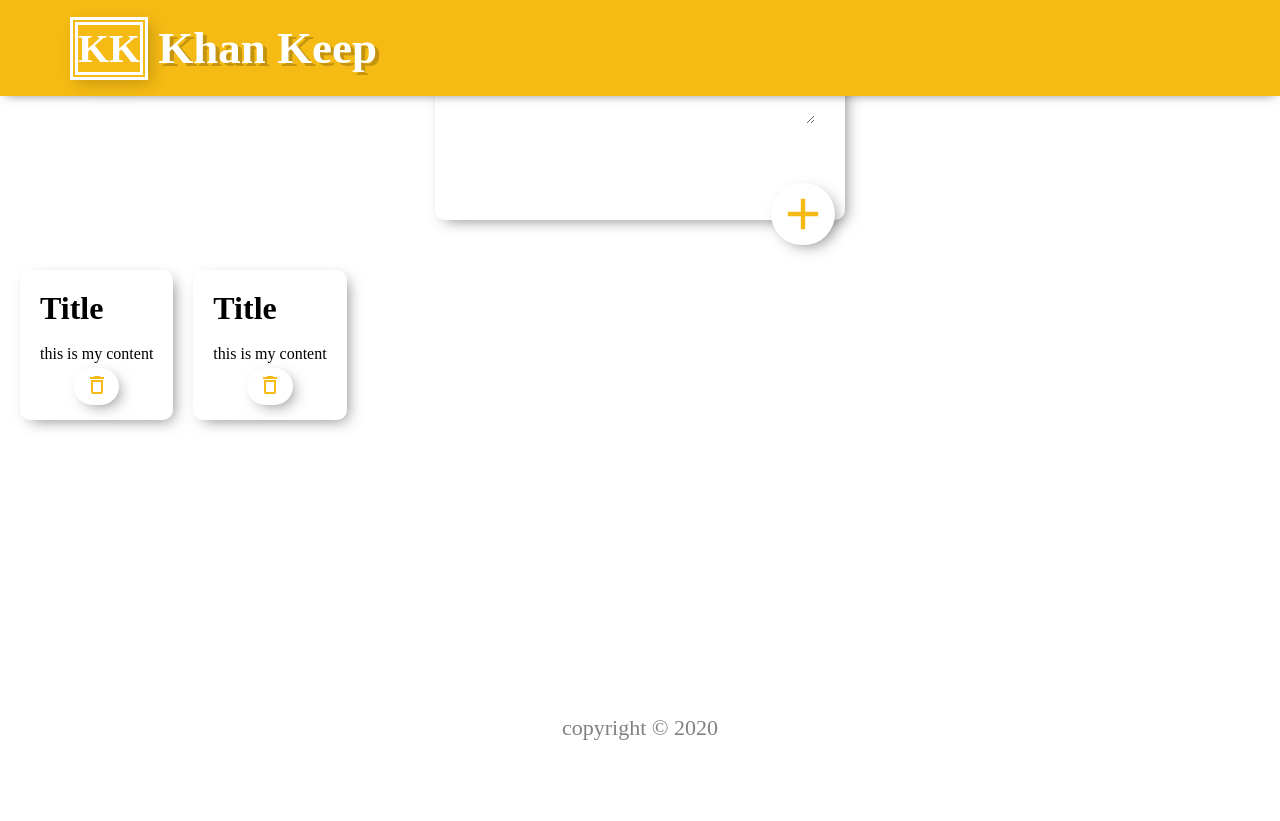
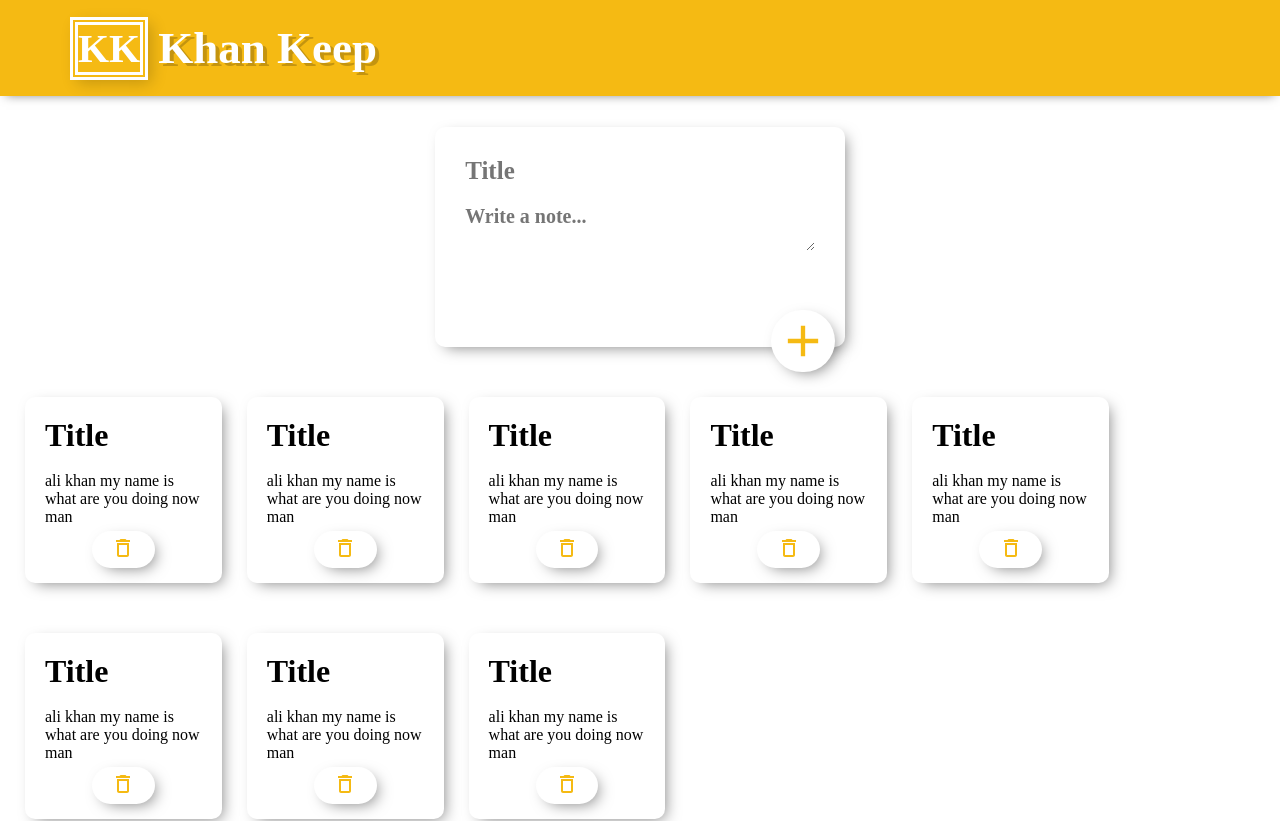
Before and after one commit to Alikhan219/Keep-App-by-React, a React (Create React App) app: page / in a window 1280 px wide. Shown: the top 821 px of the page. Before the commit the page ends 800 px from the top, so only its background shows below. Built offline with nearby package versions, Linux system fonts and the light colour scheme; a web font is replaced by a local one.

Commit message:
creating Div_2 component to adjust the small notes clearly ang giving some styles to it

```diff
--- a/src/App.js
+++ b/src/App.js
@@ -2,13 +2,13 @@ import React from "react"
 import Header from "./Header"
 import Footer from "./Footer"
 import CreateNote from "./CreateNote"
-import Note from "./Note"
 import Div from "./Div"
+import Div_2 from "./Div_2"
 const App=()=>{
 return(
   <>
     <Header />
-    <CreateNote />
+    <Div_2 />
     <Div />
     <Footer />
   </>
--- a/src/Div.jsx
+++ b/src/Div.jsx
@@ -6,6 +6,11 @@ const Div = () => {
             <div style={{ display: "flex", flexDirection: "row", flexWrap: "wrap" }}>
                 <Note />
                 <Note />
+                <Note />
+                <Note />
+                <Note />
+                <Note /><Note />
+                <Note />
             </div>
 
         </>
--- /dev/null
+++ b/src/Div_2.jsx
@@ -0,0 +1,12 @@
+import React from "react"
+import CreateNote from "./CreateNote"
+const Div_2 = () => {
+    return (
+        <>
+            <div className="Div_2">
+                <CreateNote />
+            </div>
+        </>
+    )
+}
+export default Div_2;
--- a/src/Note.jsx
+++ b/src/Note.jsx
@@ -10,7 +10,7 @@ const Note = () => {
     <div className="note">
         <h1>Title</h1>
         <br />
-        <p>this is my content</p>
+        <p className="p_wrap">ali khan my name is what are you doing now man</p>
         <button className="btn">
            <DeleteOutlineIcon className="deleteIcon"/>
            </button>
--- a/src/index.css
+++ b/src/index.css
@@ -34,7 +34,8 @@
 footer{
   width: 100%;
   /* position: absolute; */
-  margin-top: 295px;
+  margin-top: 290px;
+  margin-bottom: 20px;
   text-align: center;
   font-size: 22px;
   color: gray;
@@ -66,6 +67,9 @@ input{
   outline: 0;
   font-weight: 600;
   font-family: 'Bree Serif', serif;
+}
+.Div_2{
+padding-top: 127px;
 }
 textarea{
   box-sizing: border-box;
@@ -109,8 +113,7 @@ textarea{
 
 .note{
   padding: 20px;
-
-
+  width: 12.3rem;
   display: flex;
   flex-direction: column;
   justify-content: left;
@@ -118,7 +121,7 @@ textarea{
   box-sizing: border-box;
   box-shadow: 5px 5px 15px -5px rgba(0,0,0,0.5);
   margin-top: 50px;
-    margin-left: 20px;
+    margin-left: 25px;
    text-align: left;
    border-radius: 10px;
 }
@@ -153,3 +156,6 @@ color: #f5ba13;
 .btn:hover .deleteIcon{
   color: white;
 }
+.p_wrap{
+ overflow-wrap: break-word;
+}
```
Also changed, not shown: src/Div-2.jsx (deleted), 1 other file (tests, documents, lock files or other folders).
